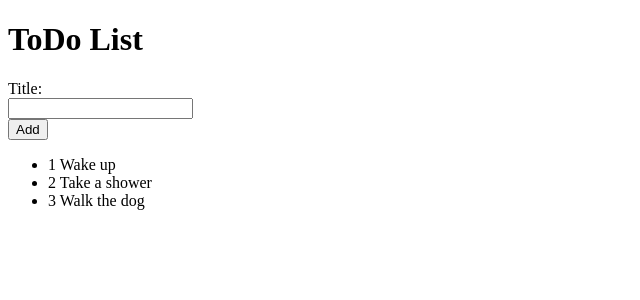
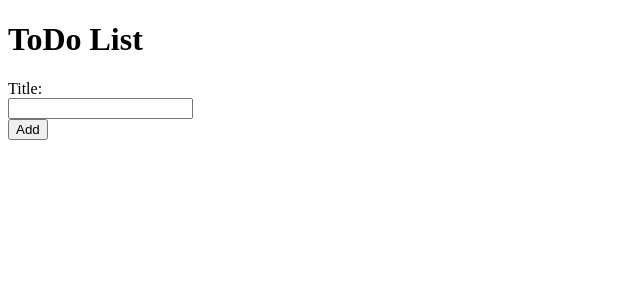
Before and after one commit to annaUniversal/react-todo, a React (Create React App) app: page / in a window 1280 px wide. Shown: the top 300 px of the page, without its empty margins (0-640 px from the left). Built offline with nearby package versions, Linux system fonts and the light colour scheme.

Commit message:
Lesson 1-4 without the lase part

```diff
--- a/src/AddTodoForm.js
+++ b/src/AddTodoForm.js
@@ -1,24 +1,38 @@
-import React from "react";
+import React, { useState } from "react";
 
 const AddTodoForm = (props) => {
+  const [todoTitle, setTodoTitle] = useState(""); // Initialize todoTitle state with an empty string
 
-  const handleAddTodo =(event) =>{
+  const handleTitleChange = (event) => {
+    const newTodoTitle = event.target.value;
+    setTodoTitle(newTodoTitle);
+  };
+
+  const handleAddTodo = (event) => {
     event.preventDefault();
-    const todoTitle = event.target.title.value; // Get value from input field by its id
     console.log(todoTitle);
 
-    props.onAddTodo(todoTitle);
-    event.target.reset(); // Reset the form after submission
-  }
+    props.onAddTodo({ title: todoTitle, id: Date.now() });
+
+    // Reset the todoTitle state to an empty string
+    setTodoTitle(""); // Reset the todoTitle state to an empty string
+  };
 
   return (
     <div>
       <form onSubmit={handleAddTodo}>
         <label htmlFor="todoTitle">Title:</label>
         <br />
-        <input type="text" id="todoTitle" name="title" required />
+        <input
+          type="text"
+          id="todoTitle"
+          name="title"
+          value={todoTitle}
+          onChange={handleTitleChange}
+          required
+        />
         <br />
-        <button type="submit"  >Add</button>
+        <button type="submit">Add</button>
       </form>
     </div>
   );
--- a/src/App.js
+++ b/src/App.js
@@ -1,16 +1,20 @@
-import React, {useState} from "react";
+import React, { useState } from "react";
 import TodoList from "./TodoList";
 import AddTodoForm from "./AddTodoForm.js";
 
 function App() {
-  const [newTodo, setNewTodo] = useState('');
+  const [todoList, setTodoList] = useState([]);
+
+  const addTodo = (newTodo) => {
+    setTodoList([...todoList, newTodo]);
+  };
 
   return (
     <div>
       <h1>ToDo List</h1>
-      <AddTodoForm onAddTodo ={setNewTodo}/>
-      <p>{newTodo} </p>
-      <TodoList />
+      <AddTodoForm onAddTodo={addTodo} />
+
+      <TodoList todoList={todoList} />
     </div>
   );
 }
--- a/src/TodoList.js
+++ b/src/TodoList.js
@@ -1,26 +1,26 @@
 import React from "react";
 import TodoListItem from "./TodoListItem";
 
-const todoList = [
-  {
-    id: 1,
-    title: "Wake up",
-  },
-  {
-    id: 2,
-    title: "Take a shower",
-  },
-  {
-    id: 3,
-    title: "Walk the dog",
-  },
-];
+// const todoList = [
+//   {
+//     id: 1,
+//     title: "Wake up",
+//   },
+//   {
+//     id: 2,
+//     title: "Take a shower",
+//   },
+//   {
+//     id: 3,
+//     title: "Walk the dog",
+//   },
+// ];
 
-const TodoList = () => {
+const TodoList = (props) => {
   return (
     <ul>
-      {todoList.map((item) => (
-        <TodoListItem key={item.id} todo ={item} />
+      {props.todoList.map((item) => (
+        <TodoListItem key={item.id} todo={item} />
       ))}
     </ul>
   );
```
Also changed, not shown: src/TodoListItem.js (+7 -5 lines).
